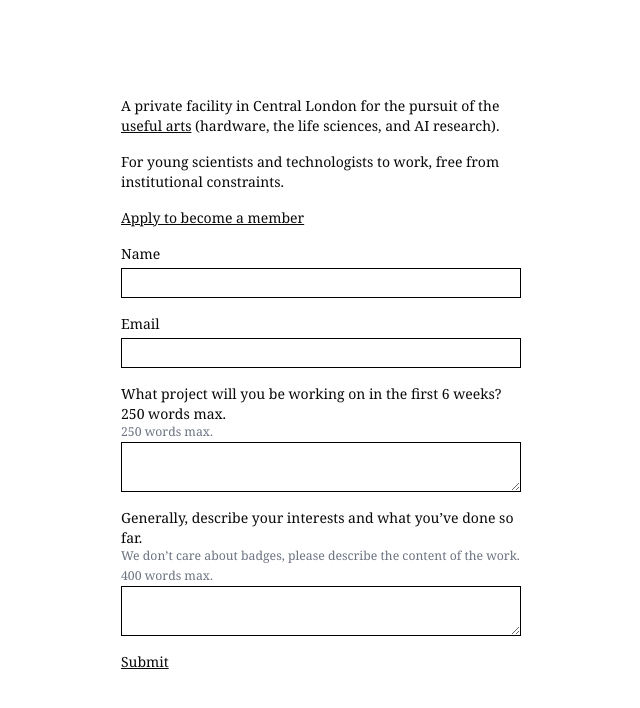
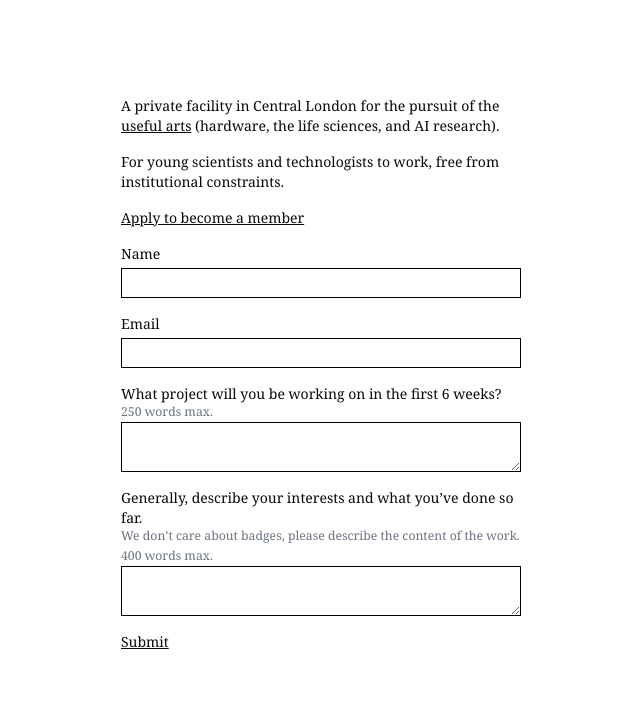
Before and after one commit to aeronjl/hackspace-website, a SvelteKit app: page / in a window 1280 px wide. Both pictures are taken after a click on the button "Apply to become a member". Shown: the top 708 px of the page, without its empty margins (319-959 px from the left). Built offline with nearby package versions, Linux system fonts and the light colour scheme.

Commit message:
Update +page.svelte

```diff
--- a/src/routes/+page.svelte
+++ b/src/routes/+page.svelte
@@ -64,7 +64,7 @@
 			</div>
 
 			<div class="mb-4 flex flex-col">
-				<label for="projectMessage" class="mb-1">What project will you be working on in the first 6 weeks? 250 words max.</label>
+				<label for="projectMessage" class="mb-1">What project will you be working on in the first 6 weeks?</label>
 				<small class="text-gray-500">250 words max.</small>
 				<textarea name="projectMessage" id="projectMessage" class="border border-black p-1" bind:value={projectMessage} on:input={handleProjectInput} required></textarea>
 				{#if errorProject}
```
